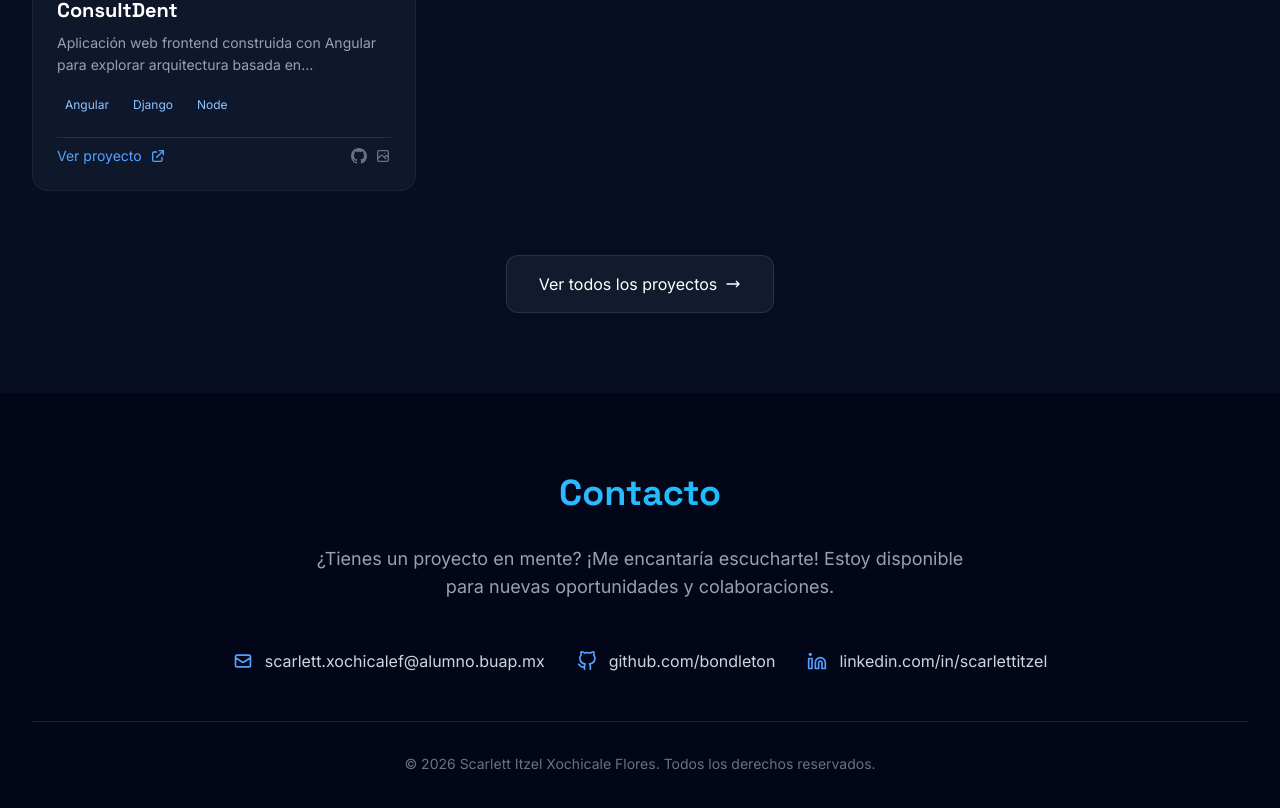
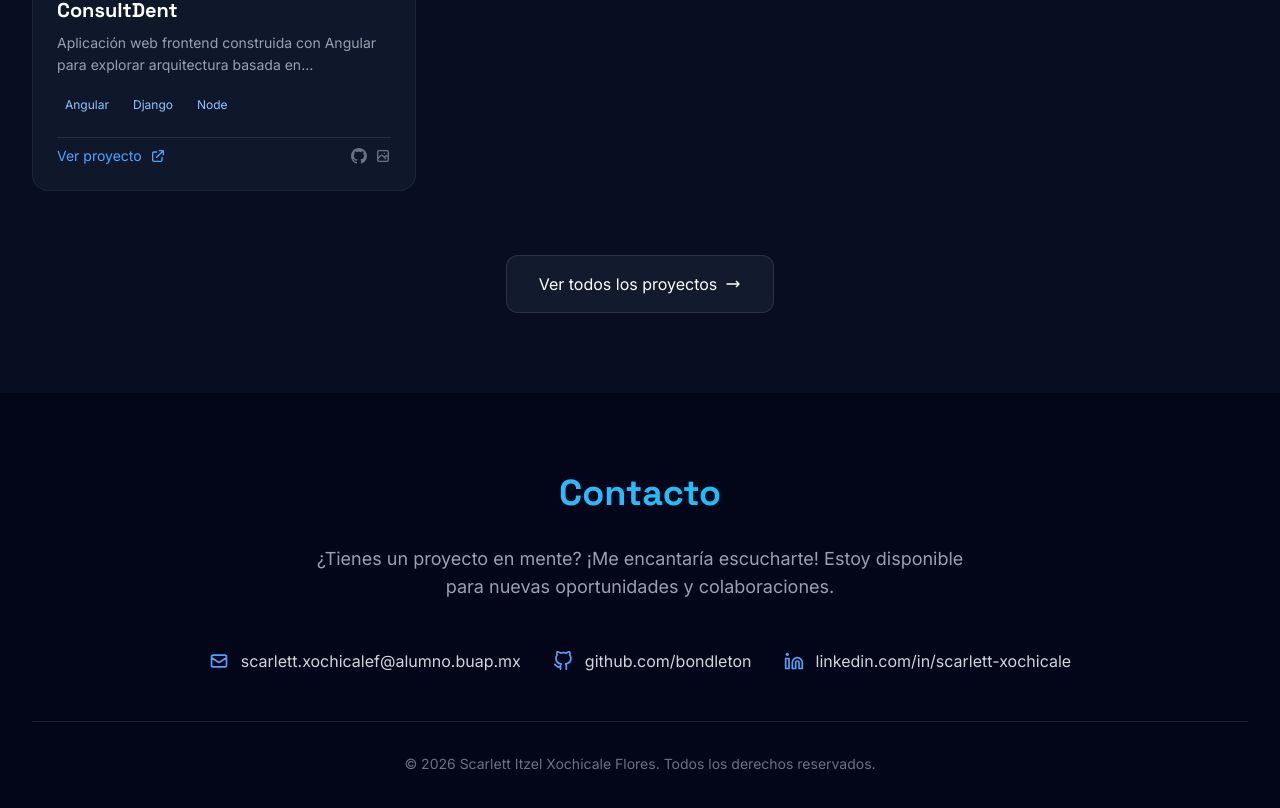
Before and after one commit to Bondleton/Portafolio, a React (Vite) app: page / in a window 1280 px wide. Shown: the part 5282-6090 px from the top of the page. Built offline with nearby package versions, Linux system fonts and the light colour scheme.

Commit message:
Se añadio la ruta del linkedin

```diff
--- a/src/components/Hero.jsx
+++ b/src/components/Hero.jsx
@@ -845,20 +845,21 @@ export default function Hero() {
                     <div className="flex flex-col md:flex-row justify-center gap-8 mb-12">
                         <div className="flex items-center gap-3 justify-center">
                             <div className="text-blue-400"><MailIcon /></div>
-                            <a href="mailto:scarlett.xochicalef@alumno.buap.mx" className="text-gray-300 hover:text-blue-400 transition-colors">
+                            <a href="mailto:scarlett.xochicalef@alumno.buap.mx" className="text-gray-300 hover:text-blue-400 transition-colors" target="_blank">
                                 scarlett.xochicalef@alumno.buap.mx
                             </a>
                         </div>
                         <div className="flex items-center gap-3 justify-center">
                             <div className="text-blue-400"><GithubIcon /></div>
-                            <a href="https://github.com/bondleton" className="text-gray-300 hover:text-blue-400 transition-colors">
+                            <a href="https://github.com/bondleton" className="text-gray-300 hover:text-blue-400 transition-colors" target="_blank">
                                 github.com/bondleton
                             </a>
                         </div>
                         <div className="flex items-center gap-3 justify-center">
                             <div className="text-blue-400"><LinkedinIcon /></div>
-                            <a href="#" className="text-gray-300 hover:text-blue-400 transition-colors">
-                                linkedin.com/in/scarlettitzel
+                            <a href="https://www.linkedin.com/in/scarlett-xochicale-9b023b347" className="text-gray-300 hover:text-blue-400 transition-colors"
+                            target="_blank">
+                                linkedin.com/in/scarlett-xochicale
                             </a>
                         </div>
                     </div>
```
